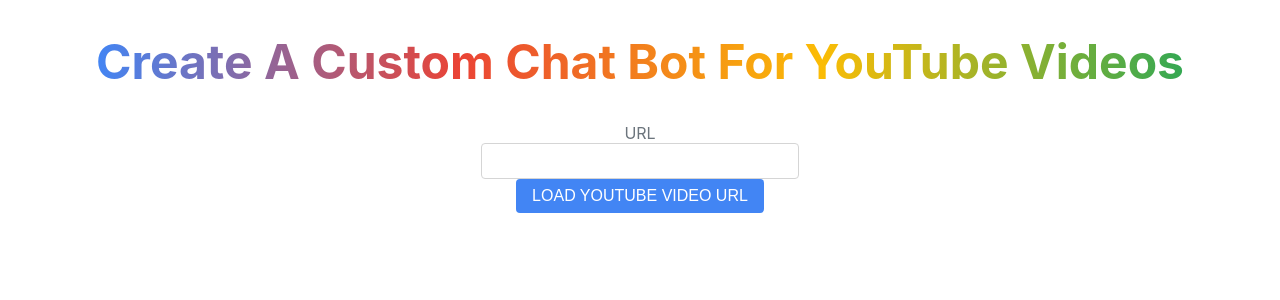
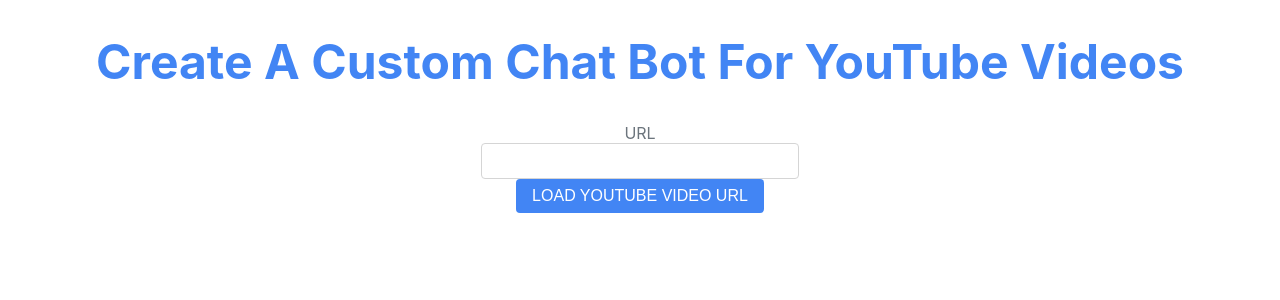
Before and after one commit to abshkbh/yt-bot-ui, a React (Create React App) app: page / in a window 1280 px wide. Shown: the top 300 px of the page. Built offline with nearby package versions, Linux system fonts and the light colour scheme.

Commit message:
Style the title with just Blue color

```diff
--- a/src/Session.css
+++ b/src/Session.css
@@ -2,11 +2,6 @@
     font-size: 48px;
     font-weight: 700;
     color: #4285f4;
-    background-image: linear-gradient(to right, #4285f4, #ea4335, #fbbc05, #34a853);
-    -webkit-background-clip: text;
-    -webkit-text-fill-color: transparent;
-    /* Fallback. */
-    background-color: #fff;
 }
 
 .session {
```
